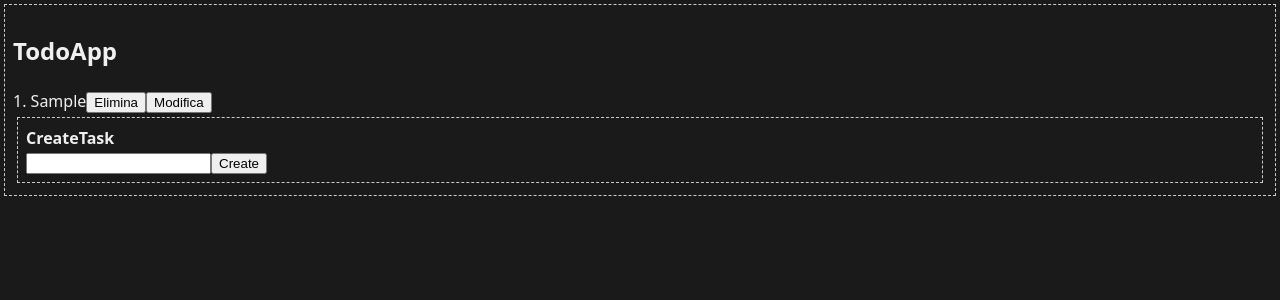
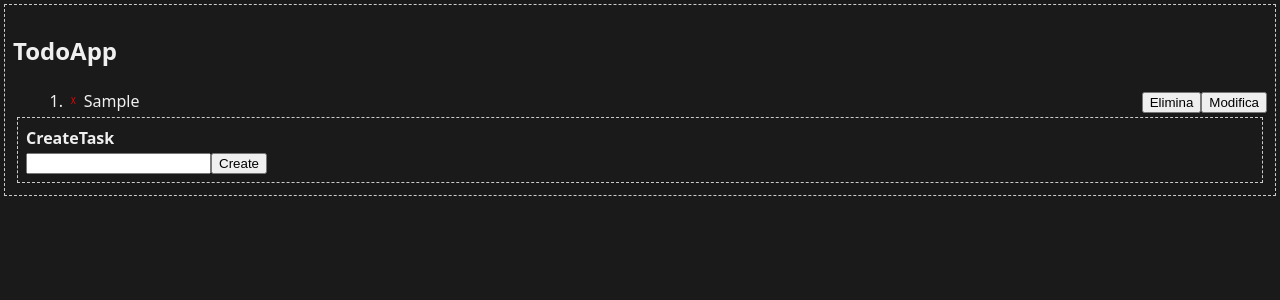
Before and after one commit to gdradi/olivetti-react-2026, a React (Vite) app: page / in a window 1280 px wide. Both pictures are taken after typing "Sample" into the empty fields and a click on the button "Create". Shown: the top 300 px of the page. Built offline with nearby package versions, Linux system fonts and the light colour scheme.

Commit message:
Lezione 6 - todoapp con checkbox

```diff
--- a/src/todoapp.tsx
+++ b/src/todoapp.tsx
@@ -2,6 +2,7 @@ import { useState } from "react";
 
 interface Task {
   readonly text: string;
+  readonly isCompleted: boolean;
 }
 
 export function TodoApp() {
@@ -12,8 +13,39 @@ export function TodoApp() {
     <div className="box">
       <h2>TodoApp</h2>
       {tasks.map((task, index) => (
-        <div key={index}>
-          {index + 1}. {task.text}
+        <div
+          key={index}
+          style={{
+            display: "flex",
+            alignItems: "center",
+            gap: "8px",
+          }}
+        >
+          <div
+            style={{
+              width: 50,
+              textAlign: "right",
+            }}
+          >
+            {index + 1}.
+          </div>
+          <div
+            style={{
+              color: task.isCompleted ? "green" : "red",
+              fontSize: 8,
+            }}
+          >
+            {task.isCompleted ? "V" : "X"}
+          </div>
+          <div
+            style={{
+              // width: 100,
+              flexGrow: 1,
+            }}
+          >
+            {task.text}
+          </div>
+          <div>
             <button
               onClick={() => {
                 const tasksWithoutThisTask = tasks.filter((task, i) => i !== index);
@@ -29,6 +61,7 @@ export function TodoApp() {
             >
               Modifica
             </button>
+          </div>
         </div>
       ))}
       <CreateTask
@@ -63,7 +96,7 @@ function CreateTask(props: CreateTaskProps) {
       <input type="text" value={text} onChange={(e) => setText(e.target.value)} />
       <button
         onClick={() => {
-          const newTask: Task = { text: text };
+          const newTask: Task = { text: text, isCompleted: false };
           onClick(newTask);
           setText("");
         }}
@@ -81,13 +114,15 @@ interface EditTaskProps {
 function UpdateTask(props: EditTaskProps) {
   const { task, onTaskUpdated } = props;
   const [text, setText] = useState(task.text);
+  const [isCompleted, setIsCompleted] = useState(task.isCompleted);
   return (
     <div className="box">
       <div style={{ fontWeight: "bold" }}>UpdateTask</div>
       <input type="text" value={text} onChange={(e) => setText(e.target.value)} />
+      <input type="checkbox" checked={isCompleted} onChange={(e) => setIsCompleted(e.target.checked)} />
       <button
         onClick={() => {
-          const newTask: Task = { text: text };
+          const newTask: Task = { text: text, isCompleted: isCompleted };
           onTaskUpdated(newTask);
           setText("");
         }}
```
Lines whose indentation alone changed are shown as unchanged.
